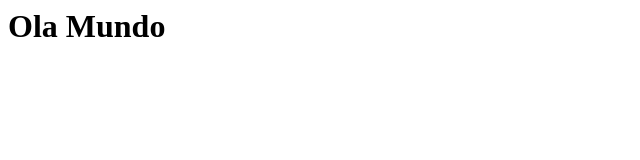
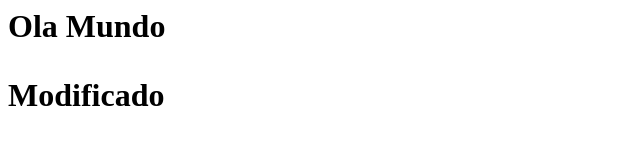
Before and after one commit to a24danielpg/2024-PPS-a24danielpg, a plain HTML site: page index.html in a window 1280 px wide. Shown: the whole page, without its empty margins (0-640 px from the left). Drawn offline with Linux system fonts and the light colour scheme.

Commit message:
Updated index.html

```diff
--- a/index.html
+++ b/index.html
@@ -1 +1,2 @@
 <h1>Ola Mundo</1>
+<p>Modificado</p>
```
